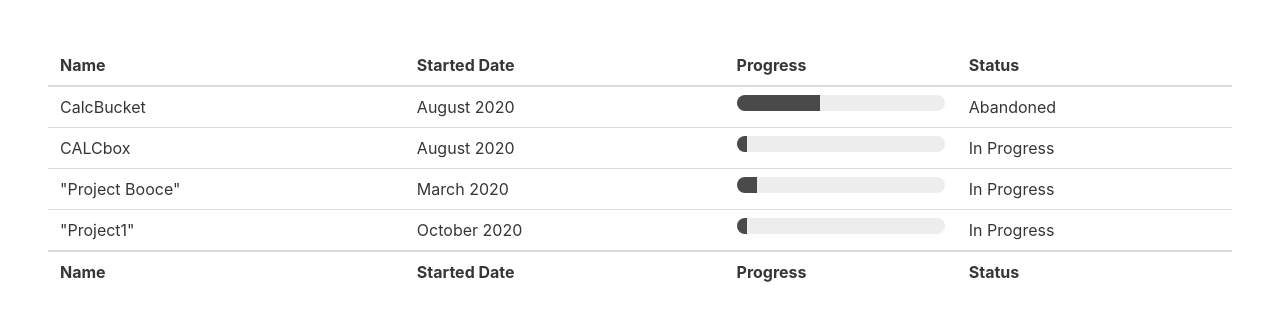
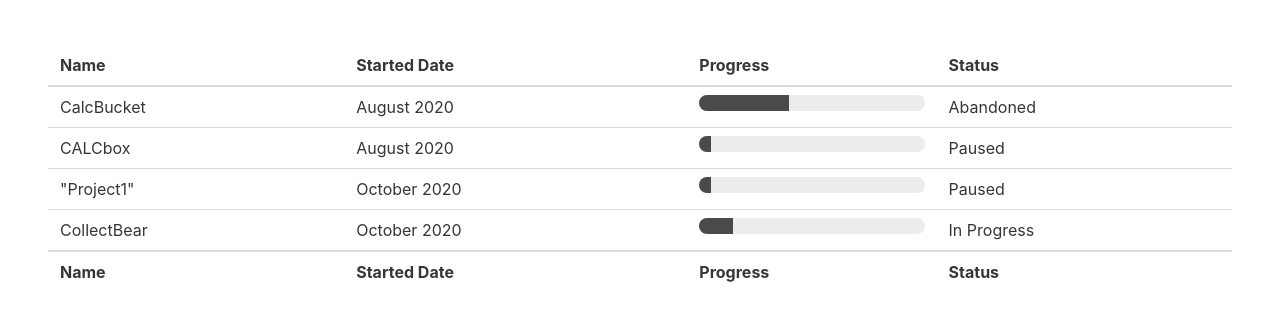
Before and after one commit to Nomkid/nomkid.github.io, a website: page docs/index.html in a window 1280 px wide. Shown: the part 55-368 px from the top of the page. Drawn offline with nearby package versions, Linux system fonts and the light colour scheme.

Commit message:
Update project page

```diff
--- a/docs/index.html
+++ b/docs/index.html
@@ -66,22 +66,23 @@
                     <td>CALCbox</td>
                     <td><time datetime="2020-08-25">August 2020</time></td>
                     <td><progress class="progress" value="5" max="100">5%</progress></td>
-                    <td>In Progress</td>
-                </tr>
-                <tr>
-                    <td>"Project Booce"</td>
-                    <td><time datetime="2020-03-20">March 2020</time></td>
-                    <td><progress class="progress" value="10" max="100">10%</progress></td>
-                    <td>In Progress</td>
+                    <td>Paused</td>
                 </tr>
                 <tr>
                     <td>"Project1"</td>
                     <td><time datetime="2020-10-28">October 2020</time></td>
                     <td><progress class="progress" value="5" max="100">1%</progress></td>
+                    <td>Paused</td>
+                </tr>
+                <tr>
+                    <td>CollectBear</td>
+                    <td><time datetime="2020-10-18">October 2020</time></td>
+                    <td><progress class="progress" value="15" max="100">15%</progress></td>
                     <td>In Progress</td>
                 </tr>
             </tbody>
         </table>
+        <p class="has-text-white">1 secret project</p>
     </section>
 </body>
 
```
